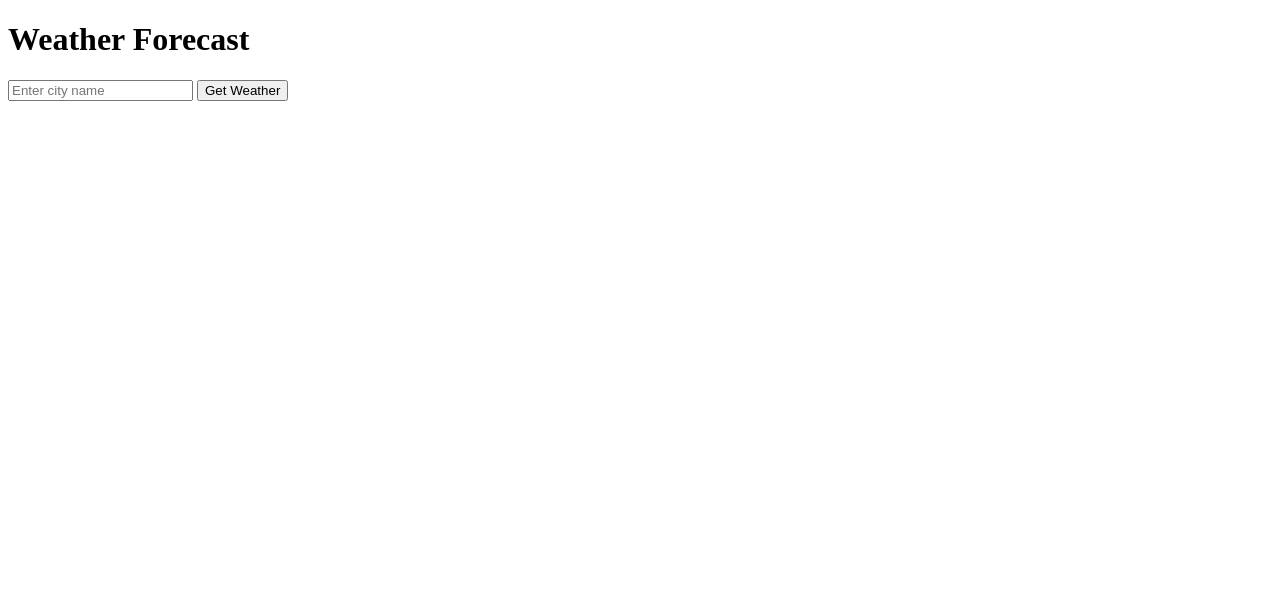
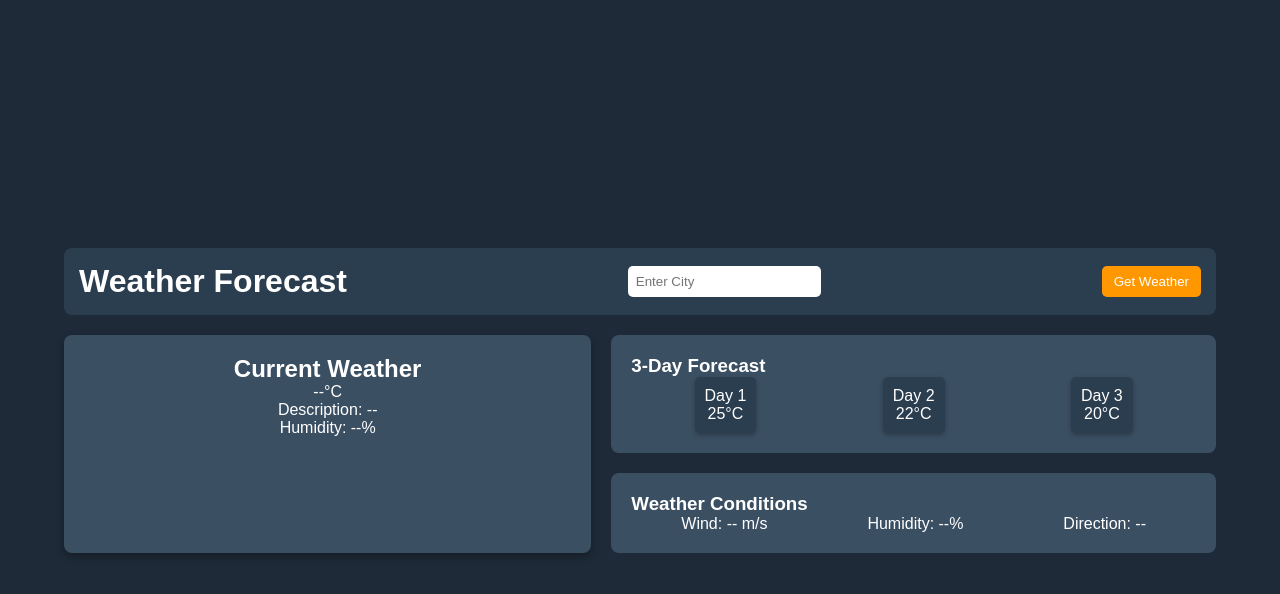
Before and after one commit to OGOR-STEPHEN/Weather-Forecast-Application, a website: page weather-app/index.html in a window 1280 px wide. Drawn offline with Linux system fonts and the light colour scheme.

Commit message:
feat et style

```diff
--- a/weather-app/index.html
+++ b/weather-app/index.html
@@ -1,15 +1,72 @@
 <!DOCTYPE html>
 <html lang="en">
 <head>
-  <meta charset="UTF-8">
-  <meta name="viewport" content="width=device-width, initial-scale=1.0">
-  <title>Weather App</title>
+    <meta charset="UTF-8">
+    <meta name="viewport" content="width=device-width, initial-scale=1.0">
+    <title>Weather Forecast App</title>
+    <link href="https://fonts.googleapis.com/css2?family=Roboto:wght@400;700&display=swap" rel="stylesheet">
+    <link rel="stylesheet" href="style.css">
 </head>
 <body>
-  <h1>Weather Forecast</h1>
-  <input type="text" id="city" placeholder="Enter city name">
-  <button id="getWeather">Get Weather</button>
-  <div id="weatherResult"></div>
+  <div class="container">
+      <!-- Header Section -->
+      <header class="header">
+          <h1>Weather Forecast</h1>
+          <input type="text" id="city" placeholder="Enter City">
+          <button id="get-weather">Get Weather</button>
+      </header>
+
+      <!-- Current Weather Card -->
+      <section class="weather-card">
+          <h2 id="city-name">Current Weather</h2>
+          <p id="temperature">--°C</p>
+          <p id="weather-description">Description: --</p>
+          <p id="humidity">Humidity: --%</p>
+      </section>
+
+      <!-- Multi-Day Forecast -->
+      <section class="forecast">
+          <h3>3-Day Forecast</h3>
+          <div class="forecast-cards">
+              <!-- Placeholder Forecast Cards -->
+              <div class="forecast-card">
+                  <p>Day 1</p>
+                  <i class="fa-solid fa-sun"></i>
+                  <p>25°C</p>
+              </div>
+              <div class="forecast-card">
+                  <p>Day 2</p>
+                  <i class="fa-solid fa-cloud"></i>
+                  <p>22°C</p>
+              </div>
+              <div class="forecast-card">
+                  <p>Day 3</p>
+                  <i class="fa-solid fa-cloud-showers-heavy"></i>
+                  <p>20°C</p>
+              </div>
+          </div>
+      </section>
+
+      <!-- Weather Conditions -->
+      <section class="conditions">
+          <h3>Weather Conditions</h3>
+          <div class="condition-icons">
+              <div>
+                  <i class="fa-solid fa-wind"></i>
+                  <p>Wind: -- m/s</p>
+              </div>
+              <div>
+                  <i class="fa-solid fa-tint"></i>
+                  <p>Humidity: --%</p>
+              </div>
+              <div>
+                  <i class="fa-solid fa-compass"></i>
+                  <p>Direction: --</p>
+              </div>
+          </div>
+      </section>
+  </div>
+
   <script src="index.js"></script>
 </body>
 </html>
--- a/weather-app/index.js
+++ b/weather-app/index.js
@@ -1,36 +1,60 @@
-const API_KEY = "6bb8bb0aa22fb7f059d67300ddeb1615"; // Replace with your actual API key
+const API_KEY = "6bb8bb0aa22fb7f059d67300ddeb1615"; // Replace with your OpenWeatherMap API Key
 
-document.getElementById("getWeather").addEventListener("click", () => {
-  const city = document.getElementById("city").value;
-  if (!city) {
-    alert("Please enter a city name.");
-    return;
-  }
+// Select DOM elements
+const cityInput = document.getElementById("city");
+const getWeatherBtn = document.getElementById("get-weather");
+const cityName = document.getElementById("city-name");
+const temperature = document.getElementById("temperature");
+const weatherDescription = document.getElementById("weather-description");
+const humidity = document.getElementById("humidity");
 
-  const url = `https://api.openweathermap.org/data/2.5/weather?q=${city}&appid=${API_KEY}&units=metric`;
+// Forecast Cards
+const forecastCards = document.querySelectorAll(".forecast-card p:nth-child(3)");
 
-  fetch(url)
-    .then(response => {
-      if (!response.ok) {
-        throw new Error("City not found");
-      }
-      return response.json();
-    })
-    .then(data => {
-      console.log(data); // For debugging
-      const weatherResult = `
-        <h2>Weather in ${data.name}</h2>
-        <p>Temperature: ${data.main.temp}°C</p>
-        <p>Condition: ${data.weather[0].description}</p>
-        <p>Humidity: ${data.main.humidity}%</p>
-        <p>Wind Speed: ${data.wind.speed} m/s</p>
-      `;
-      document.getElementById("weatherResult").innerHTML = weatherResult;
-    })
-    .catch(error => {
-      console.error("Error:", error);
-      alert("Error fetching weather data. Please try again.");
-    });
+// Event listener for "Get Weather" button
+getWeatherBtn.addEventListener("click", () => {
+    const city = cityInput.value.trim();
+    if (city) {
+        fetchWeather(city);
+        fetchForecast(city);
+    } else {
+        alert("Please enter a city name!");
+    }
 });
 
-console.log(city);  // Add this to print the city name to the console
+// Function to fetch current weather
+function fetchWeather(city) {
+    const url = `https://api.openweathermap.org/data/2.5/weather?q=${city}&appid=${API_KEY}&units=metric`;
+
+    fetch(url)
+        .then((response) => response.json())
+        .then((data) => {
+            cityName.textContent = `Weather in ${data.name}`;
+            temperature.textContent = `${Math.round(data.main.temp)}°C`;
+            weatherDescription.textContent = `Description: ${data.weather[0].description}`;
+            humidity.textContent = `Humidity: ${data.main.humidity}%`;
+        })
+        .catch((error) => {
+            console.error("Error fetching current weather:", error);
+            alert("City not found or API request failed!");
+        });
+}
+
+// Function to fetch 3-day weather forecast
+function fetchForecast(city) {
+    const url = `https://api.openweathermap.org/data/2.5/forecast?q=${city}&appid=${API_KEY}&units=metric`;
+
+    fetch(url)
+        .then((response) => response.json())
+        .then((data) => {
+            const forecasts = data.list.filter((_, index) => index % 8 === 0).slice(0, 3);
+            forecasts.forEach((forecast, i) => {
+                const temp = Math.round(forecast.main.temp);
+                forecastCards[i].textContent = `${temp}°C`;
+            });
+        })
+        .catch((error) => {
+            console.error("Error fetching forecast:", error);
+            alert("Forecast not available for this city!");
+        });
+}
--- /dev/null
+++ b/weather-app/style.css
@@ -0,0 +1,120 @@
+/* Reset & Base Styles */
+* {
+  margin: 0;
+  padding: 0;
+  box-sizing: border-box;
+  font-family: Arial, sans-serif;
+}
+
+body {
+  background: #1e2a38;
+  color: #fff;
+  display: flex;
+  justify-content: center;
+  align-items: center;
+  min-height: 100vh;
+}
+
+.container {
+  display: grid;
+  grid-template-areas:
+      "header header"
+      "weather forecast"
+      "weather conditions";
+  gap: 20px;
+  width: 90%;
+  max-width: 1200px;
+}
+
+/* Header */
+.header {
+  grid-area: header;
+  display: flex;
+  justify-content: space-between;
+  align-items: center;
+  background: #2b3e50;
+  padding: 15px;
+  border-radius: 8px;
+}
+
+.header input {
+  padding: 8px;
+  border: none;
+  border-radius: 5px;
+  outline: none;
+}
+
+.header button {
+  background: #ff9800;
+  border: none;
+  color: white;
+  padding: 8px 12px;
+  border-radius: 5px;
+  cursor: pointer;
+}
+
+.header button:hover {
+  background: #e68900;
+}
+
+/* Weather Card */
+.weather-card {
+  grid-area: weather;
+  background: #3b4f63;
+  border-radius: 8px;
+  padding: 20px;
+  text-align: center;
+  box-shadow: 0 4px 8px rgba(0, 0, 0, 0.3);
+}
+
+/* Forecast */
+.forecast {
+  grid-area: forecast;
+  background: #3b4f63;
+  padding: 20px;
+  border-radius: 8px;
+}
+
+.forecast-cards {
+  display: flex;
+  justify-content: space-around;
+}
+
+.forecast-card {
+  background: #2b3e50;
+  padding: 10px;
+  border-radius: 5px;
+  text-align: center;
+  box-shadow: 0 2px 5px rgba(0, 0, 0, 0.3);
+}
+
+/* Weather Conditions */
+.conditions {
+  grid-area: conditions;
+  background: #3b4f63;
+  padding: 20px;
+  border-radius: 8px;
+}
+
+.condition-icons {
+  display: flex;
+  justify-content: space-around;
+  text-align: center;
+}
+
+/* Responsive Design for Smaller Screens */
+@media (max-width: 600px) {
+  input[type="text"] {
+      width: 100%; /* Full width for small screens */
+      margin: 0 0 10px 0; /* Add margin below input */
+  }
+
+  button {
+      width: 100%; /* Full width for button */
+  }
+
+  #weather-container {
+      width: 90%; /* Adjust width for mobile screens */
+      text-align: center; /* Center align text */
+  }
+}
```
